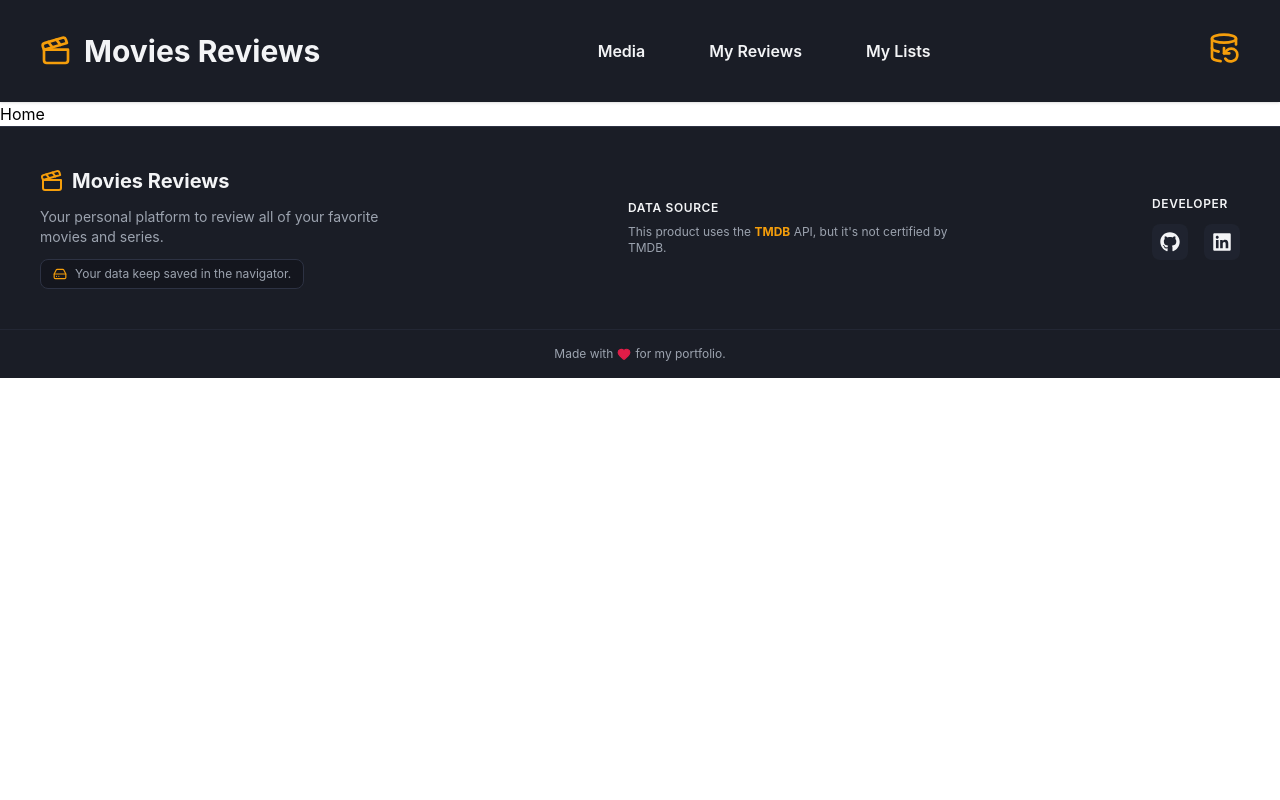
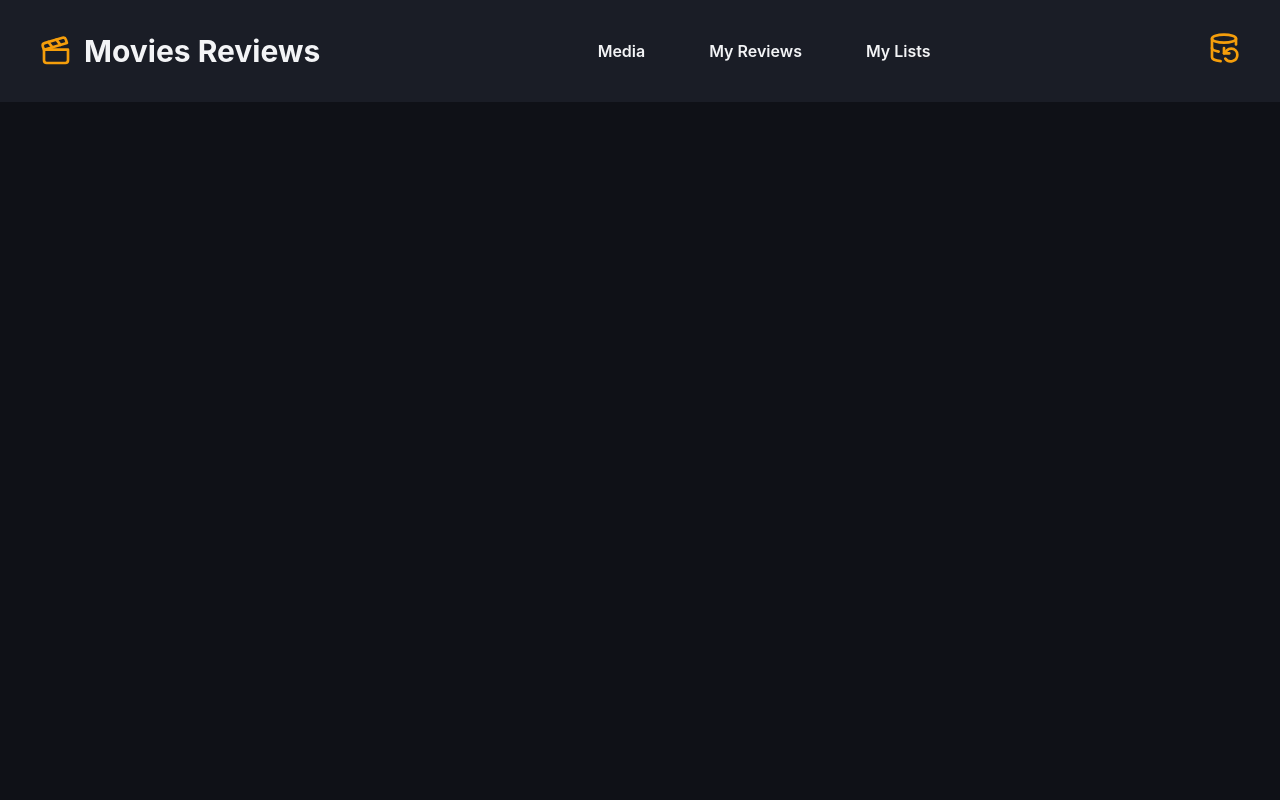
Before and after one commit to daveesin/movies-reviews, a React (Vite) app: page / in a window 1280 px wide. Shown: the top 800 px of the page. Built offline with nearby package versions, Linux system fonts and the light colour scheme.

Commit message:
Start the creation of a home page

```diff
--- a/src/pages/Home.jsx
+++ b/src/pages/Home.jsx
@@ -1,6 +1,12 @@
 function Home() {
     return(
-        <h1>Home</h1>
+        <div className='w-full h-screen max-h-4xl flex flex-col bg-movies-bg'>
+
+            <div>
+
+            </div>
+
+        </div>
     );
 }
 
```
